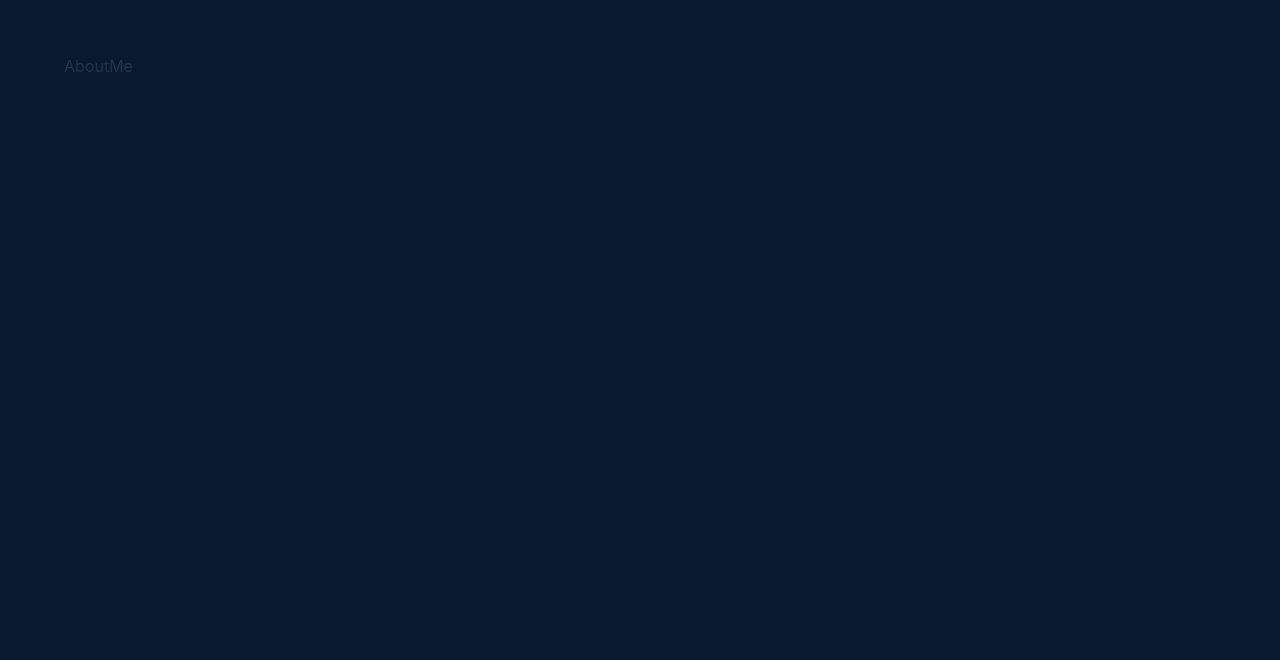
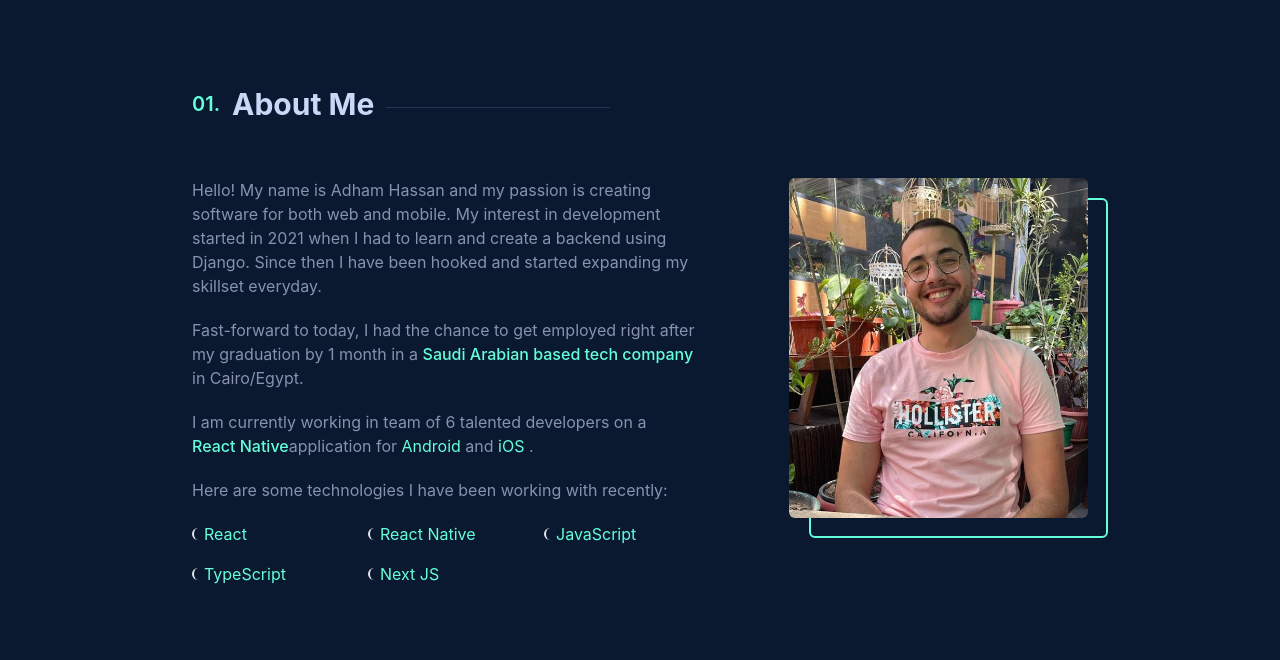
Before and after one commit to adhamhassan99/portfolio, a React (Vite) app: page / in a window 1280 px wide. Shown: the part 900-1560 px from the top of the page. Built offline with nearby package versions, Linux system fonts and the light colour scheme.

Commit message:
about me finished

```diff
--- a/src/App.tsx
+++ b/src/App.tsx
@@ -5,10 +5,10 @@ function App() {
   return (
     <div className="App bg-Navy w-full">
       <NavBar />
-      <Section className="flex justify-center">
+      <Section className="">
         <Hero />
       </Section>
-      <Section className="p-16" id="about">
+      <Section className="" id="about">
         <AboutMe />
       </Section>
       <Section id="experience">b</Section>
--- a/src/components/AboutMe/AboutMe.tsx
+++ b/src/components/AboutMe/AboutMe.tsx
@@ -1,7 +1,71 @@
 import React from "react";
+import SectionHeader from "../SectionHeader/SectionHeader";
+import dp from "../../assets/dp.jpeg";
+import BlueText from "../BlueText/BlueText";
 
 type Props = {};
 
+const skills = ["React", "React Native", "JavaScript", "TypeScript", "Next JS"];
+
 export default function AboutMe({}: Props) {
-  return <div>AboutMe</div>;
+  return (
+    <div className="">
+      <div className="flex-col flex h-full max-w-4xl">
+        <SectionHeader number={1} title="About Me" />
+        <div className="flex justify-between mt-14 flex-1 gap-6 flex-wrap">
+          <div className="flex flex-col text-Slate w-3/4 gap-5 max-w-lg">
+            <div className="">
+              Hello! My name is Adham Hassan and my passion is creating software
+              for both web and mobile. My interest in development started in
+              2021 when I had to learn and create a backend using Django. Since
+              then I have been hooked and started expanding my skillset
+              everyday.
+            </div>
+            <div>
+              Fast-forward to today, I had the chance to get employed right
+              after my graduation by 1 month in a{" "}
+              <a
+                href="https://www.ejada.com/"
+                target="_blank"
+                className="text-Green"
+              >
+                Saudi Arabian based tech company
+              </a>{" "}
+              in Cairo/Egypt.
+            </div>
+            <div className="">
+              I am currently working in team of 6 talented developers on a{" "}
+              <BlueText text="React Native" link="https://reactnative.dev/" />
+              application for <BlueText text="Android" /> and{" "}
+              <BlueText text="iOS" /> .
+            </div>
+            <div className="">
+              Here are some technologies I have been working with recently:
+            </div>
+            <div className="grid gap-4  grid-cols-3">
+              {skills.map((skill, index) => {
+                return (
+                  <div key={index} className="group flex items-center">
+                    <div className="group-hover:border-Green group-hover:cursor-pointer border-l-2 rounded-full w-3 h-3" />
+                    <BlueText
+                      className={
+                        "group-hover:text-white group-hover:cursor-pointer"
+                      }
+                      text={skill}
+                    />
+                  </div>
+                );
+              })}
+            </div>
+          </div>
+          <div className="relative z-10 group h-fit  w-1/3">
+            <div className="">
+              <img className="rounded-md" src={dp} />
+            </div>
+            <div className="h-full w-full absolute border-2 rounded-md border-Green -z-50 left-5 top-5 group-hover:top-3 group-hover:left-3 ease-in-out duration-300"></div>
+          </div>
+        </div>
+      </div>
+    </div>
+  );
 }
--- /dev/null
+++ b/src/components/BlueText/BlueText.tsx
@@ -0,0 +1,23 @@
+import React from "react";
+
+type Props = {
+  text: string;
+  link?: string;
+  className?: string;
+};
+
+const BlueText = ({ text, link, className = "" }: Props) => {
+  return (
+    <div className={`text-Green inline-block ${className}`}>
+      {link ? (
+        <a className="text-inherit" target="_blank" href={link}>
+          {text}
+        </a>
+      ) : (
+        <p>{text}</p>
+      )}
+    </div>
+  );
+};
+
+export default BlueText;
--- a/src/components/Hero/Hero.tsx
+++ b/src/components/Hero/Hero.tsx
@@ -4,7 +4,7 @@ type Props = {};
 
 export default function Hero({}: Props) {
   return (
-    <div className="px-16 mt-44 space-y-8">
+    <div className="mt-32 space-y-8">
       <p className="text-Green text-lg">Hello, my name is</p>
       <div className="">
         <div className="text-LightestSlate font-medium  text-3xl sm:text-6xl md:text-6xl">
@@ -19,7 +19,7 @@ export default function Hero({}: Props) {
         experiences. Currently, I'm building scalable, highly available products
         at{" "}
         <a className="text-Green" href="https://www.ejada.com/" target="_blank">
-          Ejada
+          Ejada Systems Ltd
         </a>
         .
       </div>
--- a/src/components/Section/Section.tsx
+++ b/src/components/Section/Section.tsx
@@ -8,7 +8,10 @@ type Props = {
 
 export default function Section({ children, className = "", id = "" }: Props) {
   return (
-    <div id={id} className={`h-screen box-border ${className}`}>
+    <div
+      id={id}
+      className={`h-screen box-border px-16 flex justify-center py-24 ${className}`}
+    >
       {children}
     </div>
   );
--- /dev/null
+++ b/src/components/SectionHeader/SectionHeader.tsx
@@ -0,0 +1,20 @@
+import React from "react";
+
+type Props = {
+  number: number;
+  title: string;
+};
+
+const SectionHeader = (props: Props) => {
+  return (
+    <div className="flex gap-3 items-center">
+      <p className="text-Green text-xl font-semibold">
+        {props.number < 10 ? `0${props.number}` : props.number}.
+      </p>
+      <div className="text-3xl font-bold text-LightestSlate">{props.title}</div>
+      <div className="h-2  border-LightestNavy border-b w-1/4"></div>
+    </div>
+  );
+};
+
+export default SectionHeader;
--- a/tailwind.config.cjs
+++ b/tailwind.config.cjs
@@ -13,6 +13,7 @@ module.exports = {
         White: "#e6f1ff",
         Green: "#64ffda",
         greenTint: "rgba(100, 255, 218, 0.1)",
+        GreenSecondary: "#53d3b9",
       },
     },
   },
```
Also changed, not shown: src/assets/dp.png (added).
